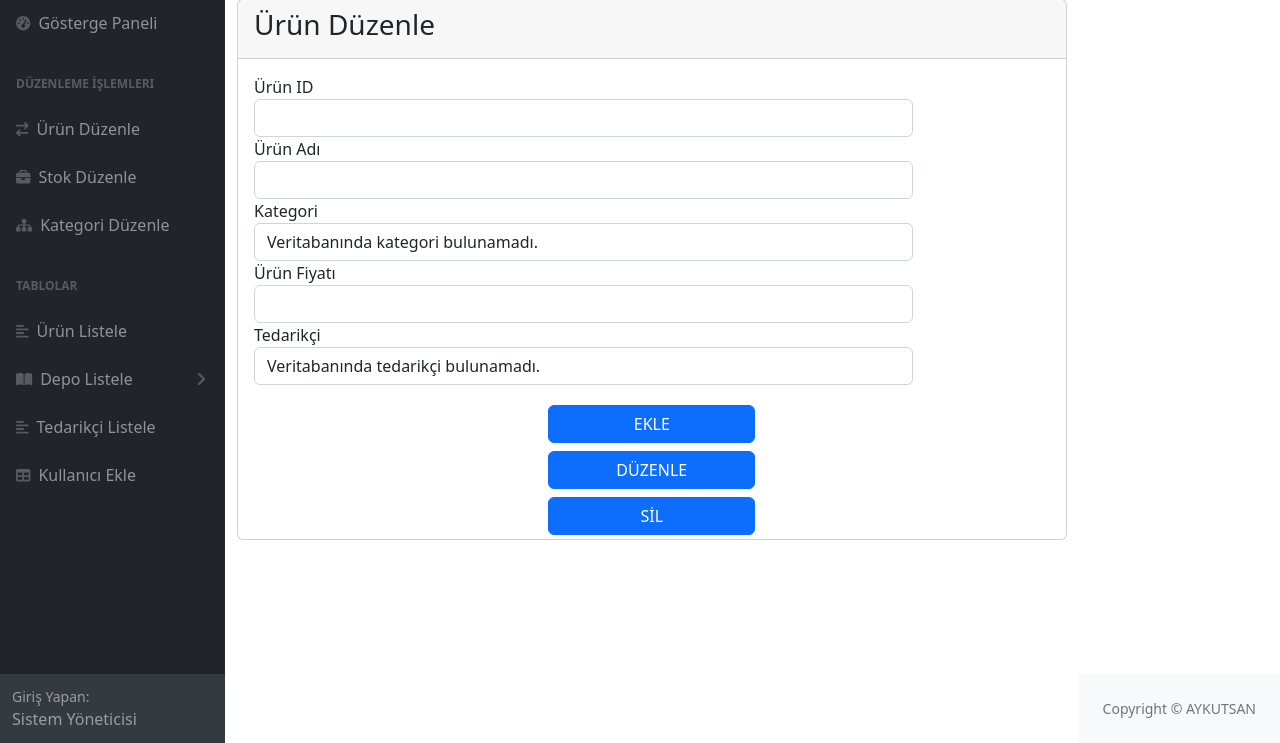
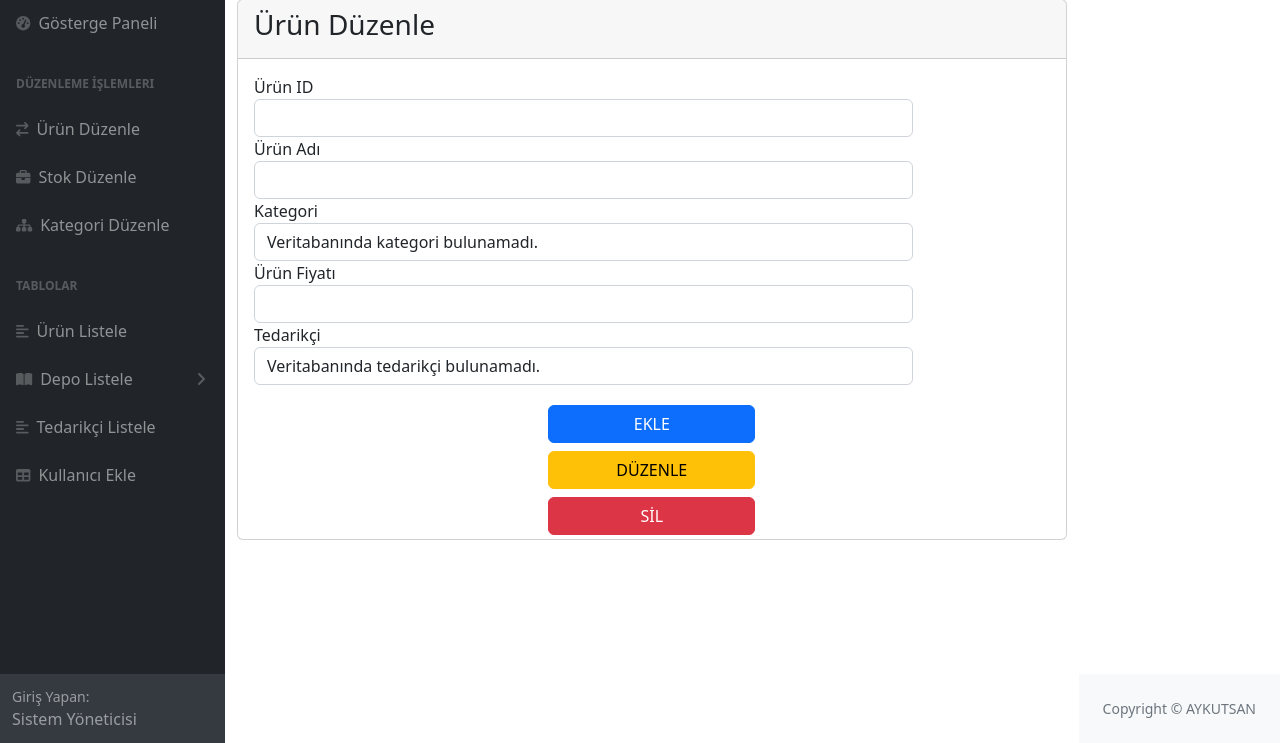
Before and after one commit to Wonderfundle/bilisimSistemAnaliz, a PHP site: page /urunDuzenle.php in a window 1280 px wide. Shown: the part 57-800 px from the top of the page. Run offline with PHP 8.4, Linux system fonts and the light colour scheme; data that the repository does not hold is empty; some libraries are stand-ins or nearby versions.

Commit message:
button fix

```diff
--- a/urunDuzenle.php
+++ b/urunDuzenle.php
@@ -210,11 +210,11 @@
                                 onclick="urunEkle()">
                                 EKLE
                             </button>
-                            <button type="button" id="duzenle" class="btn btn-primary mx-auto col-3 my-1"
+                            <button type="button" id="duzenle" class="btn btn-warning mx-auto col-3 my-1"
                                 onclick="urunDuzenle()">
                                 DÜZENLE
                             </button>
-                            <button type="button" id="duzenle" class="btn btn-primary mx-auto col-3 my-1"
+                            <button type="button" id="duzenle" class="btn btn-danger mx-auto col-3 my-1"
                                 onclick="urunSil()">
                                 SİL
                             </button>
```
